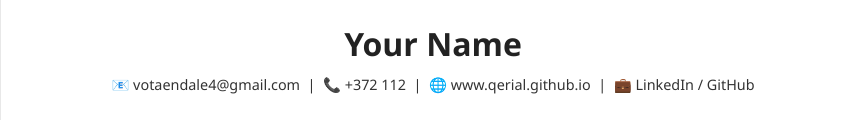
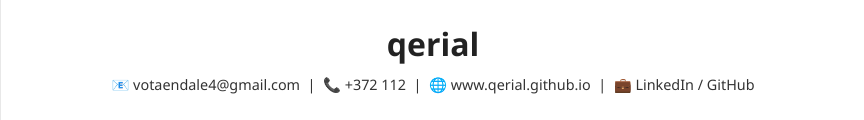
Before and after one commit to qerial/qerial.github.com, a plain HTML site: page index.html in a window 1280 px wide. Shown: the part 223-343 px from the top of the page, without its empty margins (207-1071 px from the left). Drawn offline with Linux system fonts and the light colour scheme.

Commit message:
muutsin enda nime

```diff
--- a/index.html
+++ b/index.html
@@ -118,7 +118,7 @@
     <!-- Profile Image -->
     <img src="profile.jpg" alt="Profile Picture" class="profile-pic" />
 
-    <h1>Your Name</h1>
+    <h1>qerial</h1>
     <div class="contact">
       📧 votaendale4@gmail.com &nbsp;|&nbsp;
       📞 +372 112 &nbsp;|&nbsp;
```
